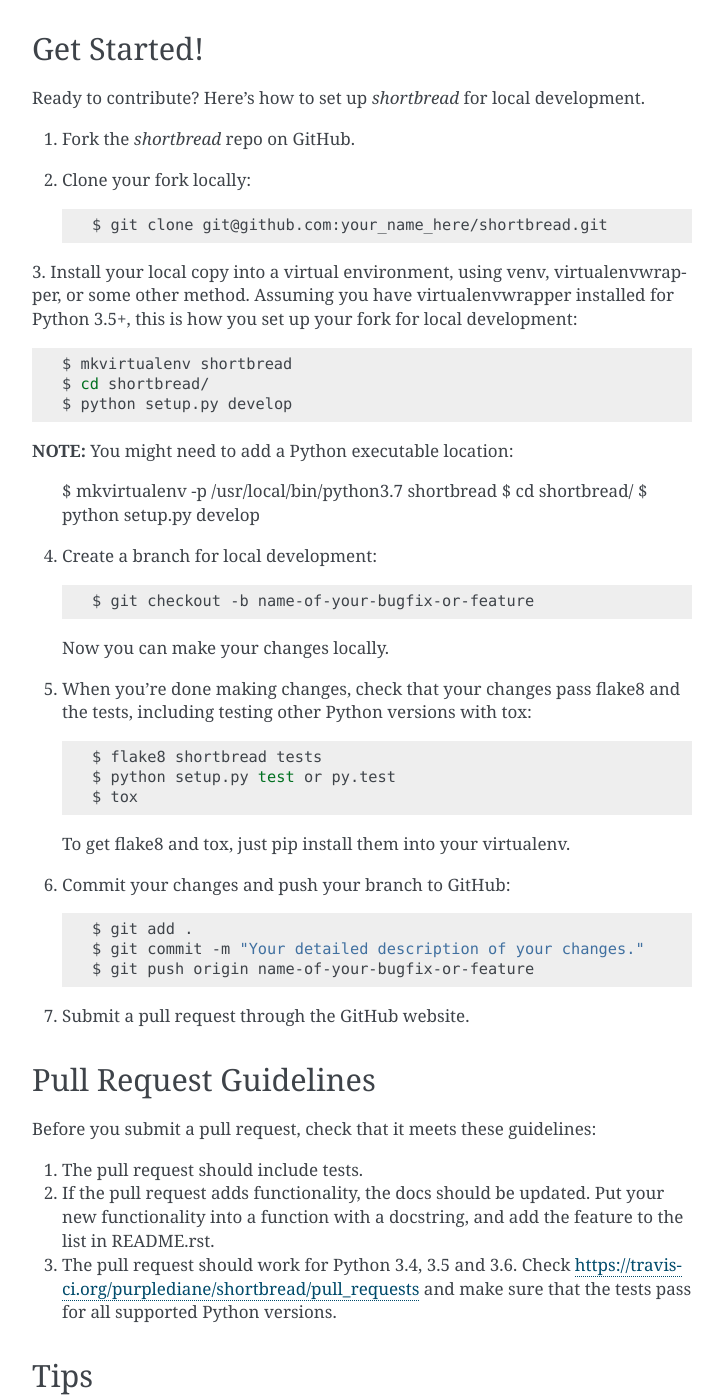
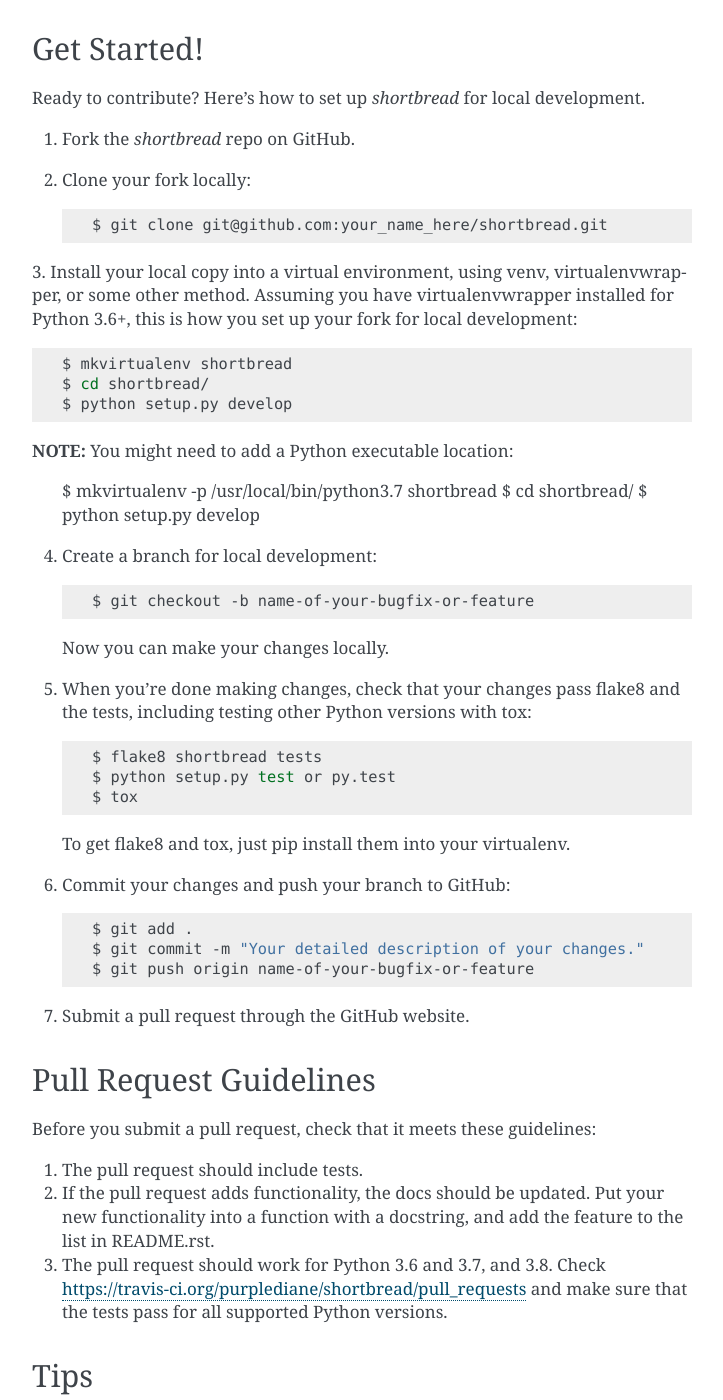
Before and after one commit to purplediane/shortbread, a Sphinx documentation site: the page built from docs/contributing.rst, in a window 1280 px wide and 1400 px high, scrolled down 1215 px. Shown: the whole window, without its empty margins (388-1111 px from the left). Built offline with Sphinx 7.4.7, drawn with Linux system fonts in a browser that asks for light colours; pages that are not in the unit, such as notebooks, are missing from menus.

Commit message:
Drop Python 3.5, add 3.8

```diff
--- a/CONTRIBUTING.rst
+++ b/CONTRIBUTING.rst
@@ -66,7 +66,7 @@
     $ git clone git@github.com:your_name_here/shortbread.git
 
 3. Install your local copy into a virtual environment, using venv, virtualenvwrapper, or some other method.
-Assuming you have virtualenvwrapper installed for Python 3.5+, this is how you set up your fork for local development::
+Assuming you have virtualenvwrapper installed for Python 3.6+, this is how you set up your fork for local development::
 
     $ mkvirtualenv shortbread
     $ cd shortbread/
@@ -110,7 +110,7 @@
 2. If the pull request adds functionality, the docs should be updated. Put
    your new functionality into a function with a docstring, and add the
    feature to the list in README.rst.
-3. The pull request should work for Python 3.4, 3.5 and 3.6. Check
+3. The pull request should work for Python 3.6 and 3.7, and 3.8. Check
    https://travis-ci.org/purplediane/shortbread/pull_requests
    and make sure that the tests pass for all supported Python versions.
 
--- a/README.rst
+++ b/README.rst
@@ -26,7 +26,7 @@
 Features
 --------
 
-* Runs in Python 3.5+
+* Runs in Python 3.6+
 * Calculates and prints the ingredients for ``n`` dozen shortbread cookies.
 * Prints a reminder of temperature and time for baking.
 * Additional options exist for printing long instructions and a Chocolate Chip verion.
--- a/docs/installation.rst
+++ b/docs/installation.rst
@@ -8,7 +8,7 @@
 Stable release
 --------------
 
-To install Shortbread, you must have Python 3.5 or newer installed. Run this command in your terminal:
+To install Shortbread, you must have Python 3.6 or newer installed. Run this command in your terminal:
 
 .. code-block:: console
 
--- a/setup.py
+++ b/setup.py
@@ -26,9 +26,9 @@
         'Intended Audience :: End Users/Desktop',
         'License :: OSI Approved :: MIT License',
         'Natural Language :: English',
-        'Programming Language :: Python :: 3.5',
         'Programming Language :: Python :: 3.6',
         'Programming Language :: Python :: 3.7',
+        'Programming Language :: Python :: 3.8',
     ],
     description="Shortbread recipe calculator.",
     entry_points={
```
Also changed, not shown: .travis.yml, 1 other file.
